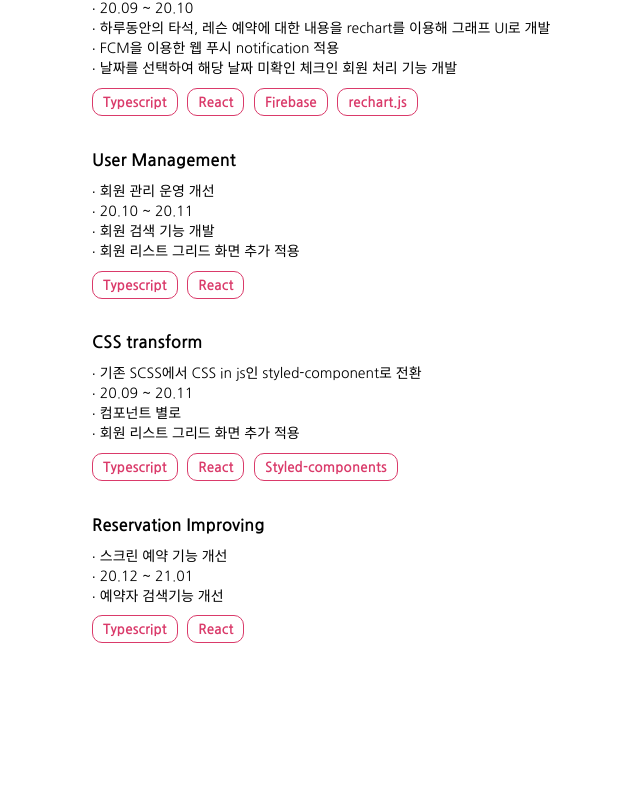
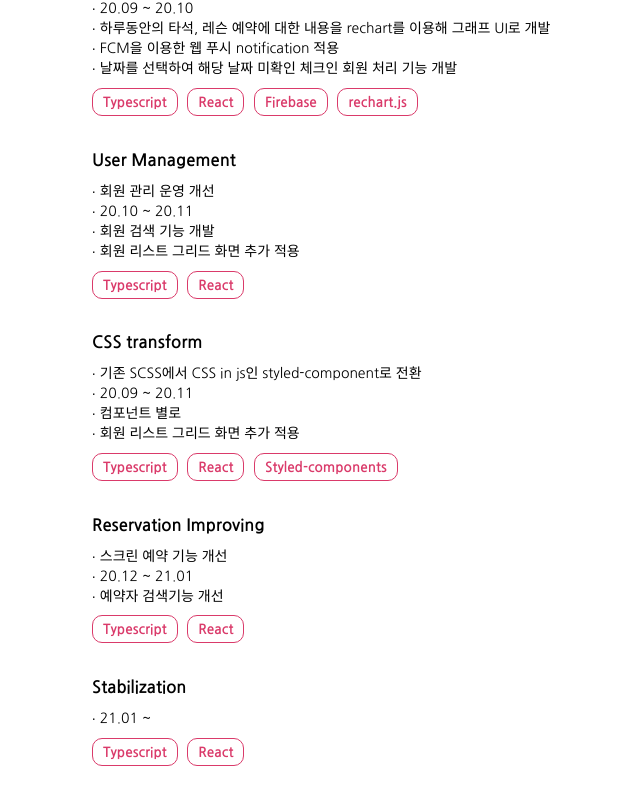
Before and after one commit to doowankim/personal-blog, a React (Create React App) app: page /profile in a window 1280 px wide. Shown: the part 1452-2253 px from the top of the page, without its empty margins (233-873 px from the left). Before the commit the page ends 2130 px from the top, so only its background shows below. Built offline with nearby package versions, Linux system fonts and the light colour scheme.

Commit message:
Added profile exprience item

```diff
--- a/src/containers/Profile/index.tsx
+++ b/src/containers/Profile/index.tsx
@@ -174,6 +174,16 @@ const Profile = () => {
 						<SkillTabBox body="React" />
 					</div>
 				</Styled.Experience>
+				<Styled.Experience>
+					<div className="projectName">Stabilization</div>
+					<div>
+						<div>∙ 21.01 ~ </div>
+					</div>
+					<div className="skill" style={{ display: 'flex' }}>
+						<SkillTabBox body="Typescript" />
+						<SkillTabBox body="React" />
+					</div>
+				</Styled.Experience>
 			</div>
 		</Styled.Container>
 	);
```
